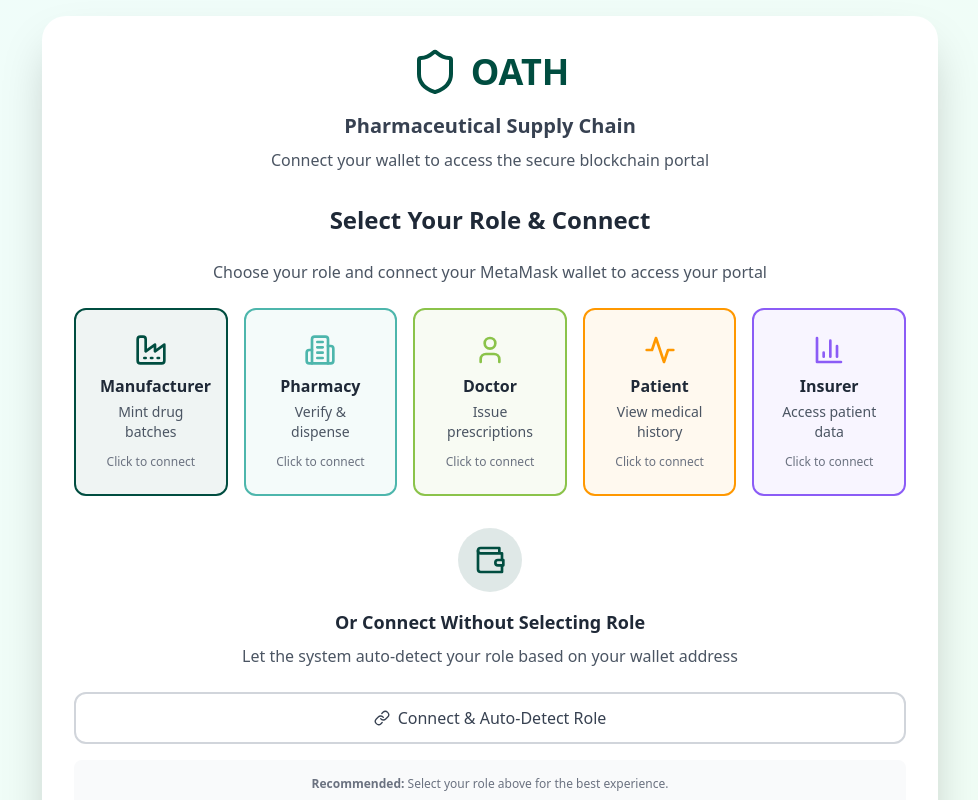
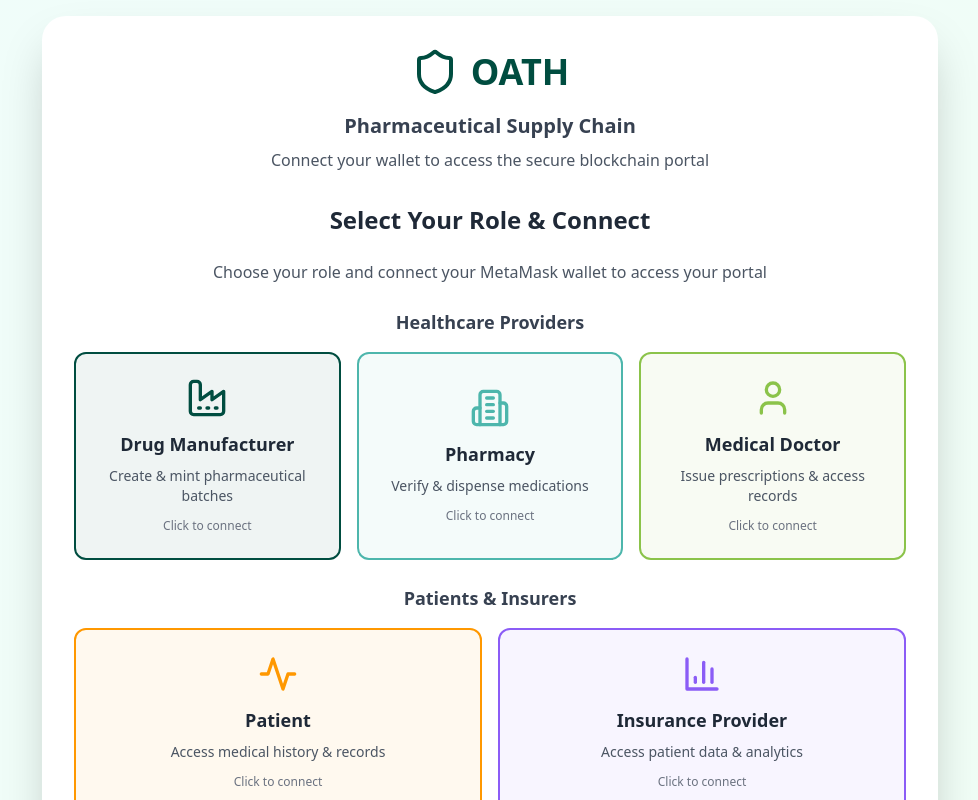
Before and after one commit to suryacap/project-oath, a React (Vite) app in the folder project/: page / in a window 1280 px wide. Shown: the top 800 px of the page, without its empty margins (150-1128 px from the left). Built offline with nearby package versions, Linux system fonts and the light colour scheme.

Commit message:
added layout change

```diff
--- a/project/src/App.tsx
+++ b/project/src/App.tsx
@@ -780,7 +780,11 @@ const WalletConnectionScreen = ({ onWalletConnect, onPublicSearch }: { onWalletC
             <div className="mb-8">
               <h3 className="text-2xl font-bold text-gray-800 mb-6 text-center">Select Your Role & Connect</h3>
               <p className="text-center text-gray-600 mb-6">Choose your role and connect your MetaMask wallet to access your portal</p>
-              <div className="grid grid-cols-1 sm:grid-cols-2 lg:grid-cols-5 gap-4 mb-8">
+
+              {/* Primary Roles - Healthcare Providers */}
+              <div className="mb-6">
+                <h4 className="text-lg font-semibold text-gray-700 mb-4 text-center">Healthcare Providers</h4>
+                <div className="grid grid-cols-1 sm:grid-cols-2 lg:grid-cols-3 gap-4 mb-6">
                   <button
                     onClick={() => handleConnectWithRole('Manufacturer')}
                     disabled={isConnectingWithRole}
@@ -790,9 +794,9 @@ const WalletConnectionScreen = ({ onWalletConnect, onPublicSearch }: { onWalletC
                       backgroundColor: selectedRole === 'Manufacturer' ? THEME.PRIMARY + '20' : THEME.PRIMARY + '10'
                     }}
                   >
-                  <Factory className="w-8 h-8 mx-auto mb-2" style={{ color: THEME.PRIMARY }} />
-                  <h4 className="font-bold text-gray-800 mb-1">Manufacturer</h4>
-                  <p className="text-sm text-gray-600 mb-3">Mint drug batches</p>
+                    <Factory className="w-10 h-10 mx-auto mb-3" style={{ color: THEME.PRIMARY }} />
+                    <h4 className="font-bold text-gray-800 mb-2 text-lg">Drug Manufacturer</h4>
+                    <p className="text-sm text-gray-600 mb-3">Create & mint pharmaceutical batches</p>
                     {isConnectingWithRole && selectedRole === 'Manufacturer' ? (
                       <div className="flex items-center justify-center">
                         <div className="animate-spin w-4 h-4 mr-2 border-2 border-gray-400 border-t-transparent rounded-full"></div>
@@ -812,9 +816,9 @@ const WalletConnectionScreen = ({ onWalletConnect, onPublicSearch }: { onWalletC
                       backgroundColor: selectedRole === 'Pharmacy' ? THEME.SECONDARY + '20' : THEME.SECONDARY + '10'
                     }}
                   >
-                  <Building2 className="w-8 h-8 mx-auto mb-2" style={{ color: THEME.SECONDARY }} />
-                  <h4 className="font-bold text-gray-800 mb-1">Pharmacy</h4>
-                  <p className="text-sm text-gray-600 mb-3">Verify & dispense</p>
+                    <Building2 className="w-10 h-10 mx-auto mb-3" style={{ color: THEME.SECONDARY }} />
+                    <h4 className="font-bold text-gray-800 mb-2 text-lg">Pharmacy</h4>
+                    <p className="text-sm text-gray-600 mb-3">Verify & dispense medications</p>
                     {isConnectingWithRole && selectedRole === 'Pharmacy' ? (
                       <div className="flex items-center justify-center">
                         <div className="animate-spin w-4 h-4 mr-2 border-2 border-gray-400 border-t-transparent rounded-full"></div>
@@ -834,9 +838,9 @@ const WalletConnectionScreen = ({ onWalletConnect, onPublicSearch }: { onWalletC
                       backgroundColor: selectedRole === 'Doctor' ? THEME.SUCCESS + '20' : THEME.SUCCESS + '10'
                     }}
                   >
-                  <User className="w-8 h-8 mx-auto mb-2" style={{ color: THEME.SUCCESS }} />
-                  <h4 className="font-bold text-gray-800 mb-1">Doctor</h4>
-                  <p className="text-sm text-gray-600 mb-3">Issue prescriptions</p>
+                    <User className="w-10 h-10 mx-auto mb-3" style={{ color: THEME.SUCCESS }} />
+                    <h4 className="font-bold text-gray-800 mb-2 text-lg">Medical Doctor</h4>
+                    <p className="text-sm text-gray-600 mb-3">Issue prescriptions & access records</p>
                     {isConnectingWithRole && selectedRole === 'Doctor' ? (
                       <div className="flex items-center justify-center">
                         <div className="animate-spin w-4 h-4 mr-2 border-2 border-gray-400 border-t-transparent rounded-full"></div>
@@ -846,7 +850,13 @@ const WalletConnectionScreen = ({ onWalletConnect, onPublicSearch }: { onWalletC
                       <div className="text-xs text-gray-500">Click to connect</div>
                     )}
                   </button>
-
+                </div>
+              </div>
+
+              {/* Secondary Roles - Patients & Insurers */}
+              <div className="mb-6">
+                <h4 className="text-lg font-semibold text-gray-700 mb-4 text-center">Patients & Insurers</h4>
+                <div className="grid grid-cols-1 sm:grid-cols-2 gap-4 mb-6">
                   <button
                     onClick={() => handleConnectWithRole('Patient')}
                     disabled={isConnectingWithRole}
@@ -856,9 +866,9 @@ const WalletConnectionScreen = ({ onWalletConnect, onPublicSearch }: { onWalletC
                       backgroundColor: selectedRole === 'Patient' ? THEME.WARNING + '20' : THEME.WARNING + '10'
                     }}
                   >
-                  <Activity className="w-8 h-8 mx-auto mb-2" style={{ color: THEME.WARNING }} />
-                  <h4 className="font-bold text-gray-800 mb-1">Patient</h4>
-                  <p className="text-sm text-gray-600 mb-3">View medical history</p>
+                    <Activity className="w-10 h-10 mx-auto mb-3" style={{ color: THEME.WARNING }} />
+                    <h4 className="font-bold text-gray-800 mb-2 text-lg">Patient</h4>
+                    <p className="text-sm text-gray-600 mb-3">Access medical history & records</p>
                     {isConnectingWithRole && selectedRole === 'Patient' ? (
                       <div className="flex items-center justify-center">
                         <div className="animate-spin w-4 h-4 mr-2 border-2 border-gray-400 border-t-transparent rounded-full"></div>
@@ -878,9 +888,9 @@ const WalletConnectionScreen = ({ onWalletConnect, onPublicSearch }: { onWalletC
                       backgroundColor: selectedRole === 'Insurer' ? '#8B5CF6' + '20' : '#8B5CF6' + '10'
                     }}
                   >
-                  <BarChart3 className="w-8 h-8 mx-auto mb-2" style={{ color: '#8B5CF6' }} />
-                  <h4 className="font-bold text-gray-800 mb-1">Insurer</h4>
-                  <p className="text-sm text-gray-600 mb-3">Access patient data</p>
+                    <BarChart3 className="w-10 h-10 mx-auto mb-3" style={{ color: '#8B5CF6' }} />
+                    <h4 className="font-bold text-gray-800 mb-2 text-lg">Insurance Provider</h4>
+                    <p className="text-sm text-gray-600 mb-3">Access patient data & analytics</p>
                     {isConnectingWithRole && selectedRole === 'Insurer' ? (
                       <div className="flex items-center justify-center">
                         <div className="animate-spin w-4 h-4 mr-2 border-2 border-gray-400 border-t-transparent rounded-full"></div>
@@ -890,6 +900,7 @@ const WalletConnectionScreen = ({ onWalletConnect, onPublicSearch }: { onWalletC
                       <div className="text-xs text-gray-500">Click to connect</div>
                     )}
                   </button>
+                </div>
               </div>
             </div>
 
```
Lines whose indentation alone changed are shown as unchanged.
